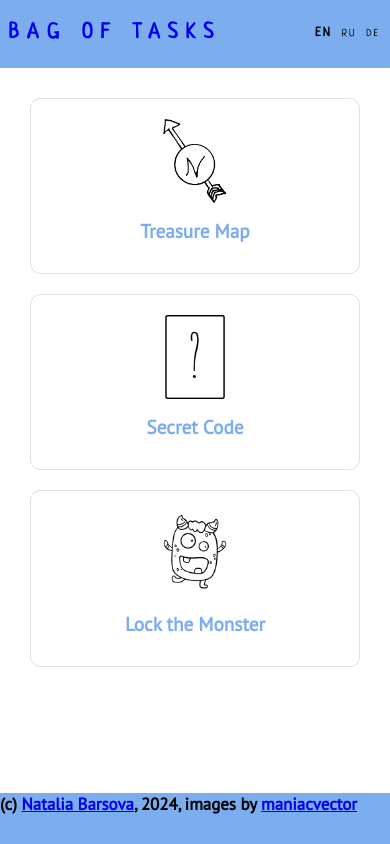
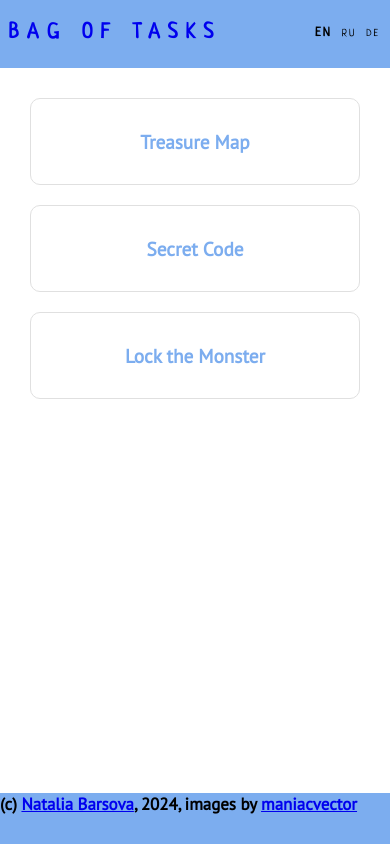
Before and after one commit to nbarsova/rechnenrucksack, a React (Vite) app: page / in a window 390 px wide. Built offline with nearby package versions, Linux system fonts and the light colour scheme.

Commit message:
thumbnails hidden on smaller screens

```diff
--- a/src/components/app/puzzles/Puzzles.css
+++ b/src/components/app/puzzles/Puzzles.css
@@ -1,11 +1,10 @@
 .card-grid {
     display: grid;
-    grid-template-columns: repeat(3, 1fr); /* Three cards in a row */
+    grid-template-columns: repeat(3, 1fr);
     gap: 20px;
     padding: 30px;
 }
 
-/* Card styles */
 .card {
     background-color: #fff;
     border: 1px solid #e0e0e0;
@@ -17,8 +16,8 @@
 }
 
 .card:hover {
-    transform: scale(1.02); /* Slightly scale up the entire card */
-    box-shadow: 0 10px 20px rgba(0, 0, 0, 0.15); /* Increase shadow for depth */
+    transform: scale(1.02);
+    box-shadow: 0 10px 20px rgba(0, 0, 0, 0.15);
 }
 
 .card h3 {
@@ -32,10 +31,9 @@
     color: #555;
 }
 
-/* Thumbnail image */
 .card img {
     width: 100%;
-    height: 10vh; /* Fixed height */
+    height: 10vh;
     object-fit: contain;
     border-radius: 5px;
     margin-bottom: 15px;
@@ -49,7 +47,13 @@
 }
 
 @media (max-width: 768px) {
-    .card-grid {
-        grid-template-columns: 1fr; /* One card per row on small screens */
+    .card img {
+        display: none;
     }
 }
+
+@media (max-width: 768px) {
+    .card-grid {
+        grid-template-columns: 1fr;
+    }
+}
```
